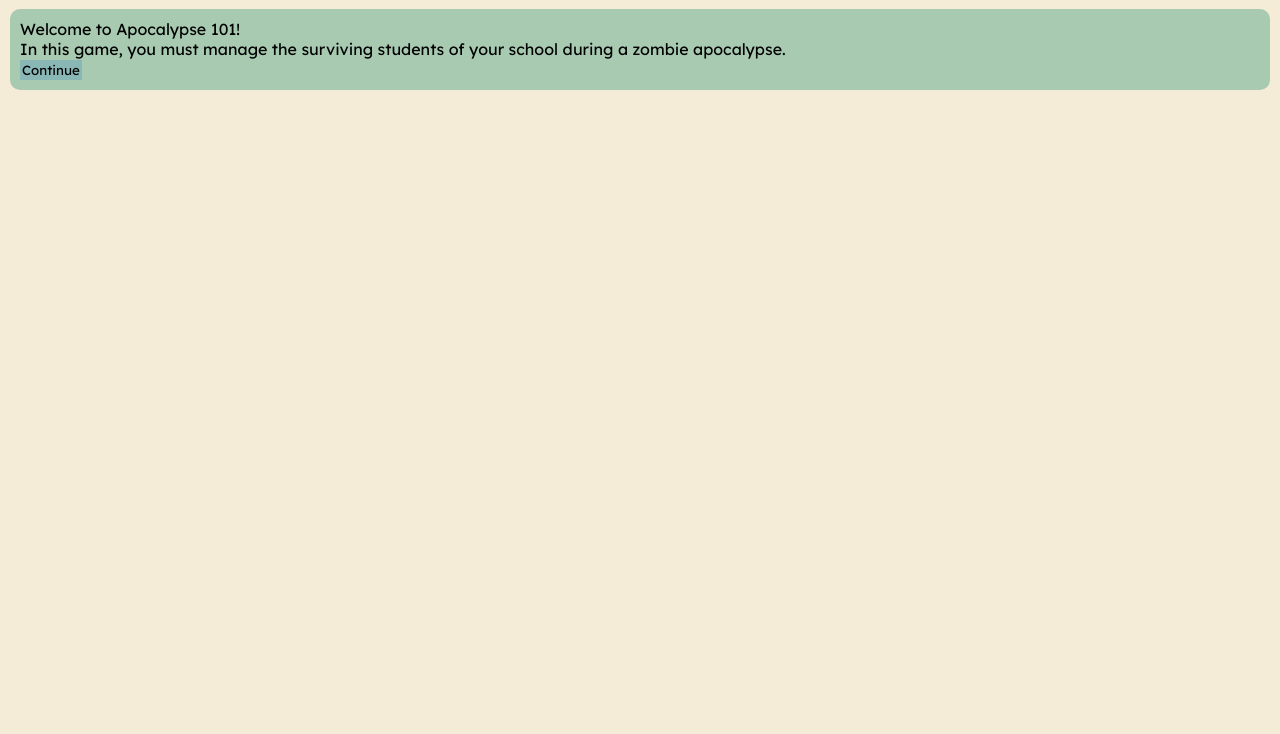
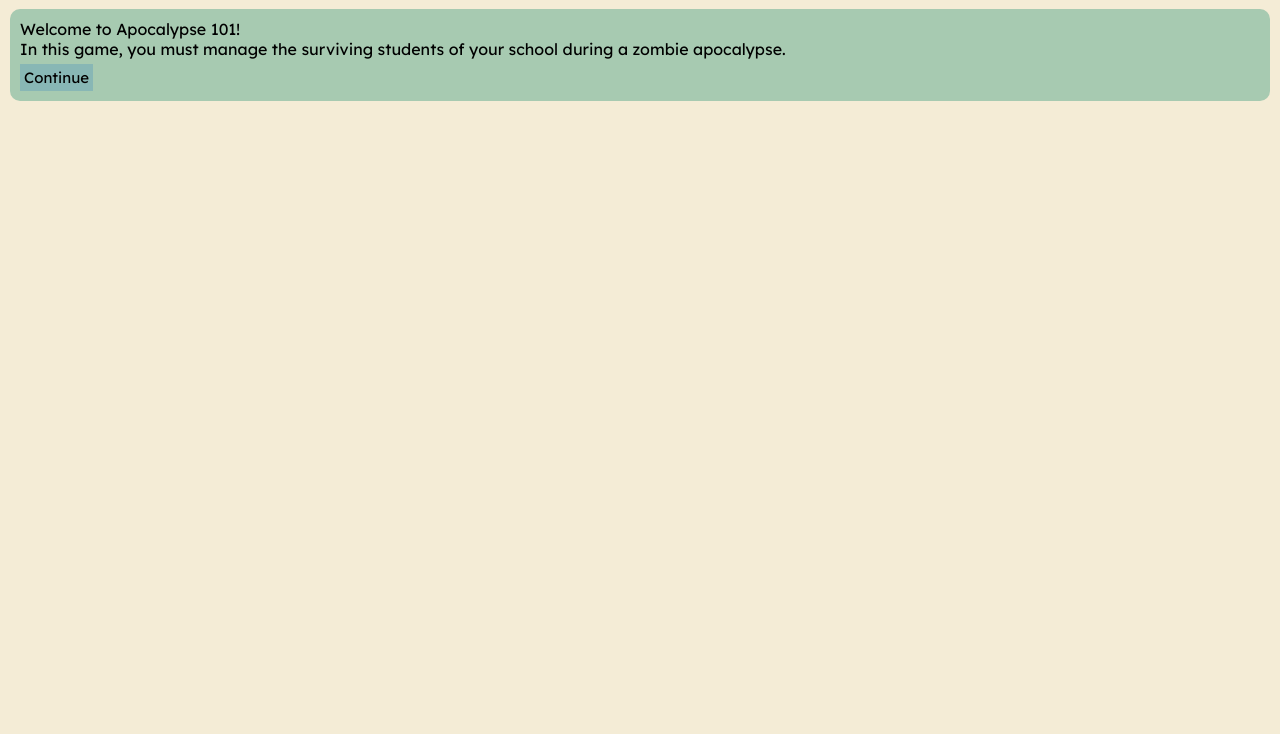
Before and after one commit to RenSnek/apocalypse101, a plain HTML site: page index.html in a window 1280 px wide. Shown: the part 66-800 px from the top of the page. Drawn offline with nearby package versions, Linux system fonts and the light colour scheme.

Commit message:
Improved button styling

```diff
--- a/style.css
+++ b/style.css
@@ -12,8 +12,15 @@ body {
 
 button {
 	border: 0;
-	padding: 2px;
+	padding: 4px;
+	font-size: 15px;
+	margin-top: 5px;
 	background-color: #88B7B5;
+}
+
+button:hover {
+	background: #98cdca;
+	transition: background 0.2s;
 }
 
 .oneCol {
```
